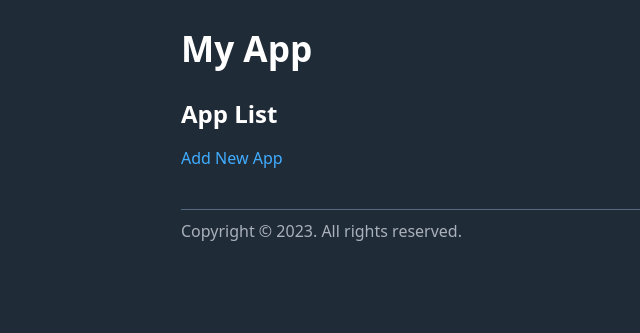
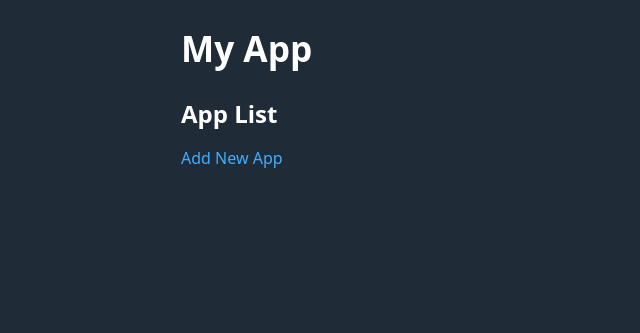
Before and after one commit to bartlomiej-aleksiejczyk/DevDossier, a Django app: page /app/ in a window 1280 px wide. Shown: the top 333 px of the page, without its empty margins (59-699 px from the left). Run offline with Django 4.2, Linux system fonts and the light colour scheme; data that the repository does not hold is empty.

Commit message:
Remove contradictory base template footer

```diff
--- a/tracker/templates/base.html
+++ b/tracker/templates/base.html
@@ -17,10 +17,6 @@
     {% block content %}{% endblock %}
 </main>
 
-<footer>
-    Copyright &copy; 2023. All rights reserved.
-</footer>
-
 <script src="path_to_some_js_library.js"></script>
 {% block extra_js %}{% endblock %}
 
```
